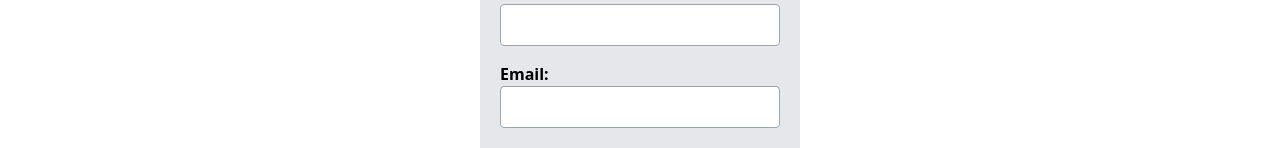
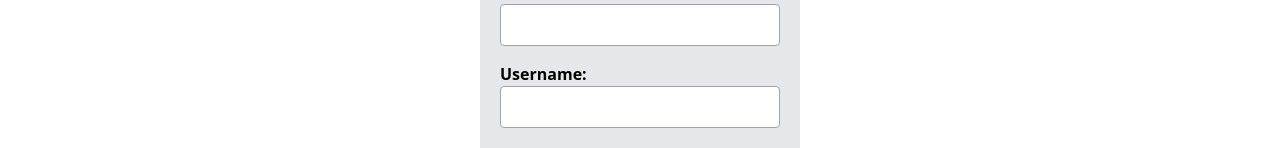
Before and after one commit to jhimson/goal-achievement-app, a React (Create React App) app in the folder client/: page /register in a window 1280 px wide. Shown: the part 580-728 px from the top of the page. Built offline with nearby package versions, Linux system fonts and the light colour scheme.

Commit message:
fix(validation) replace email property into username in validation chema

```diff
--- a/client/src/pages/RegisterPage.jsx
+++ b/client/src/pages/RegisterPage.jsx
@@ -19,7 +19,7 @@ import { registerNewUser, resetNewUserInfo } from '../actions/userActions';
 const schema = yup.object().shape({
   firstname: yup.string().required('Firstname is required*'),
   lastname: yup.string().required('Lastname is required*'),
-  email: yup.string().email().required('Email is required*'),
+  username: yup.string().required('Username is required*'),
   password: yup.string().min(5).required('Password is required*'),
 });
 
@@ -84,17 +84,17 @@ const RegisterPage = () => {
               </span>
             </div>
             <div>
-              <label htmlFor="email" className="font-semibold">
-                Email:
+              <label htmlFor="username" className="font-semibold">
+                Username:
               </label>
               <input
                 ref={register}
                 type="text"
-                name="email"
+                name="username"
                 className="block w-full px-4 py-2 border border-gray-400 rounded focus:outline-none focus:border-blue-500"
               />
               <span className="font-semibold text-red-700">
-                {errors.email && errors.email.message}
+                {errors.username && errors.username.message}
               </span>
             </div>
             <div>
```
